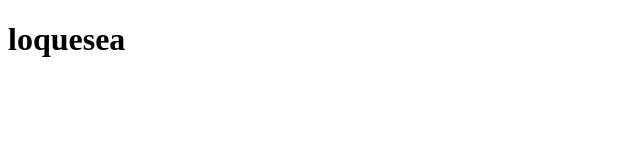
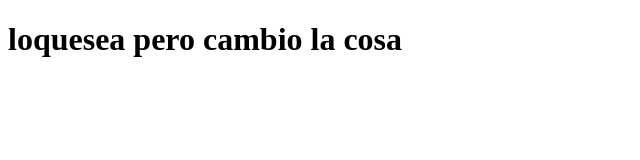
Before and after one commit to marianomorel/pruebaaborrar, a plain HTML site: page index.html in a window 1280 px wide. Shown: the whole page, without its empty margins (0-640 px from the left). Drawn offline with Linux system fonts and the light colour scheme.

Commit message:
marianoprueba en una rama

```diff
--- a/index.html
+++ b/index.html
@@ -6,6 +6,6 @@
     <title>loquesea</title>
 </head>
 <body>
-    <h1>loquesea</h1>
+    <h1>loquesea pero cambio la cosa</h1>
 </body>
 </html>
```
